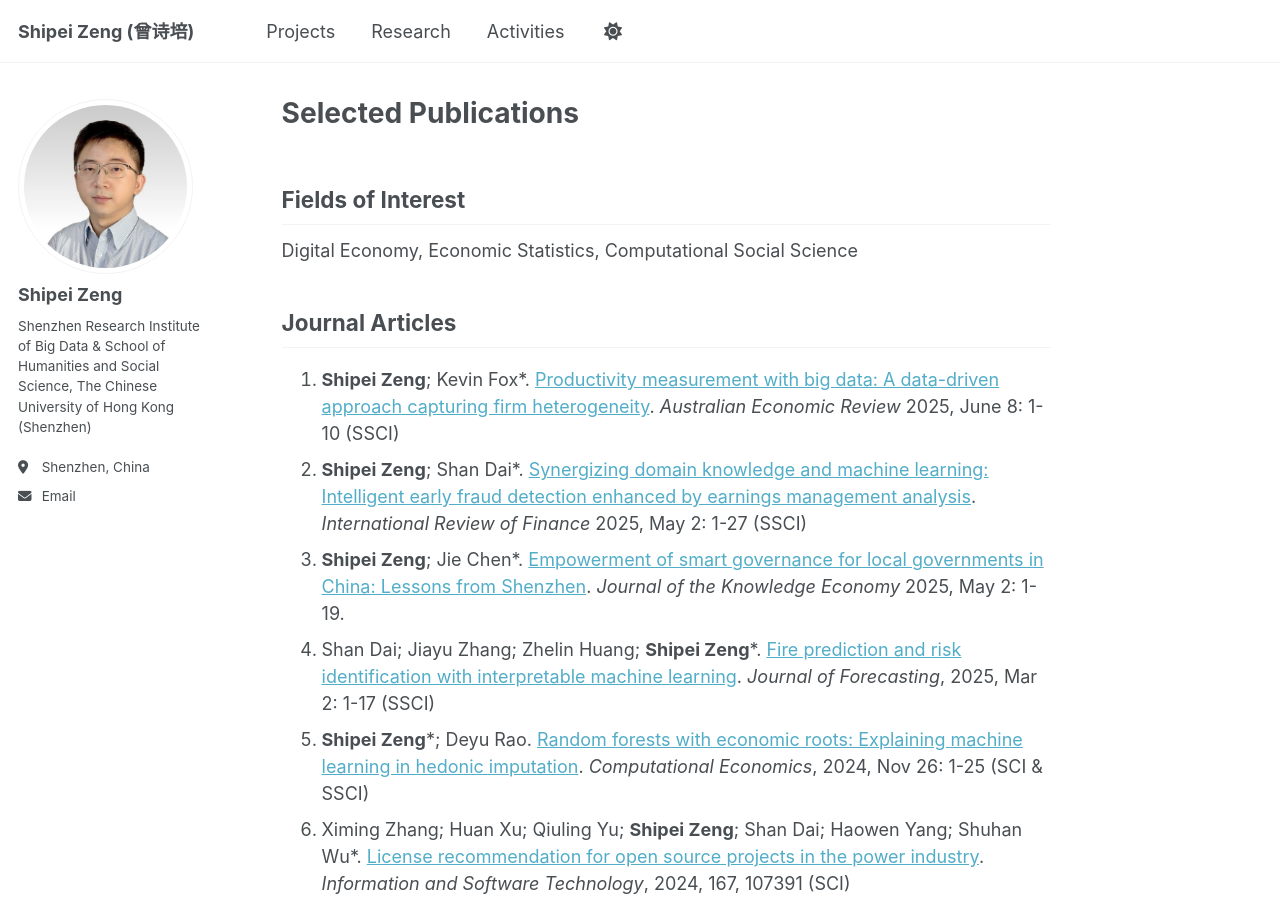
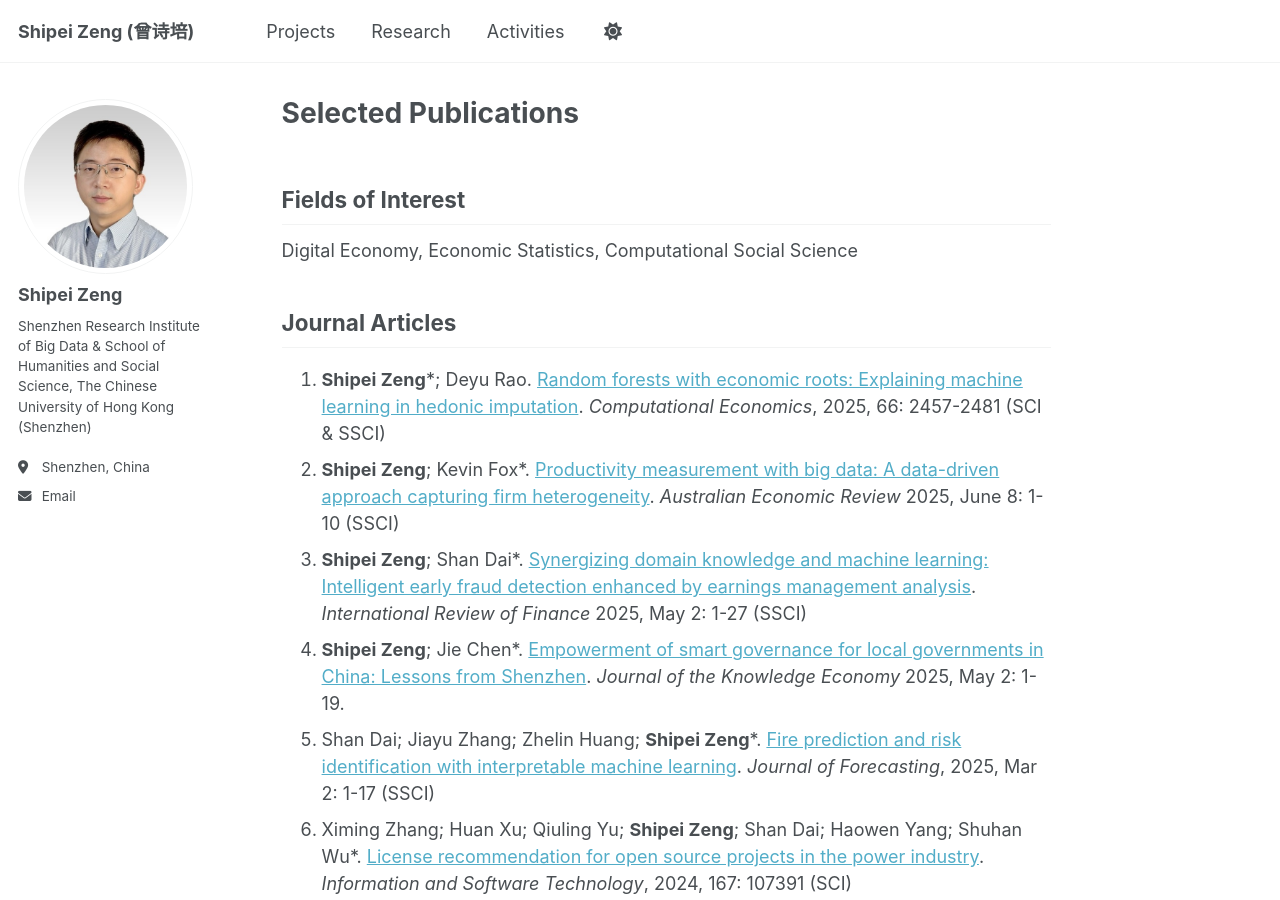
Before and after one commit to shipei-zeng/shipei-zeng.github.io, a Jekyll site: the page built from _pages/research.md, in a window 1280 px wide and 900 px high. Built offline with Jekyll 4.4.1, drawn with Linux system fonts in a browser that asks for light colours; a script that is not in the unit is left out; part of the change alters nothing that is shown; some of the changed text lies outside the part shown.

Commit message:
Update research.md

```diff
--- a/_pages/research.md
+++ b/_pages/research.md
@@ -8,12 +8,12 @@ Digital Economy, Economic Statistics, Computational Social Science
 
 Journal Articles
 ------
+1. __Shipei Zeng__\*; Deyu Rao. [Random forests with economic roots: Explaining machine learning in hedonic imputation](https://link.springer.com/article/10.1007/s10614-024-10798-9). _Computational Economics_, 2025, 66: 2457-2481 (SCI & SSCI)
 1. __Shipei Zeng__; Kevin Fox\*. [Productivity measurement with big data: A data-driven approach capturing firm heterogeneity](https://onlinelibrary.wiley.com/doi/10.1111/1467-8462.70014). _Australian Economic Review_ 2025, June 8: 1-10 (SSCI)
 1. __Shipei Zeng__; Shan Dai\*. [Synergizing domain knowledge and machine learning: Intelligent early fraud detection enhanced by earnings management analysis](https://onlinelibrary.wiley.com/doi/full/10.1111/irfi.70021). _International Review of Finance_ 2025, May 2: 1-27 (SSCI)
 1. __Shipei Zeng__; Jie Chen\*. [Empowerment of smart governance for local governments in China: Lessons from Shenzhen](https://link.springer.com/article/10.1007/s13132-025-02761-2). _Journal of the Knowledge Economy_ 2025, May 2: 1-19.
 1. Shan Dai; Jiayu Zhang; Zhelin Huang; __Shipei Zeng__\*. [Fire prediction and risk identification with interpretable machine learning](https://onlinelibrary.wiley.com/doi/10.1002/for.3266?af=R). _Journal of Forecasting_, 2025, Mar 2: 1-17 (SSCI)
-1. __Shipei Zeng__\*; Deyu Rao. [Random forests with economic roots: Explaining machine learning in hedonic imputation](https://link.springer.com/article/10.1007/s10614-024-10798-9). _Computational Economics_, 2024, Nov 26: 1-25 (SCI & SSCI)
-1. Ximing Zhang; Huan Xu; Qiuling Yu; __Shipei Zeng__; Shan Dai; Haowen Yang; Shuhan Wu\*. [License recommendation for open source projects in the power industry](https://www.sciencedirect.com/science/article/abs/pii/S095058492300246X). _Information and Software Technology_, 2024, 167, 107391 (SCI)
+1. Ximing Zhang; Huan Xu; Qiuling Yu; __Shipei Zeng__; Shan Dai; Haowen Yang; Shuhan Wu\*. [License recommendation for open source projects in the power industry](https://www.sciencedirect.com/science/article/abs/pii/S095058492300246X). _Information and Software Technology_, 2024, 167: 107391 (SCI)
 1. __Shipei Zeng__; Zhanming Chen\*; Ahmed Alsaedi; Tasawar Hayat. [Price elasticity, block tariffs, and equity of natural gas demand in China: Investigation based on household-level survey data](https://www.sciencedirect.com/science/article/abs/pii/S0959652618301458). _Journal of Cleaner Production_, 2018, 179: 441-449 (SCI)
 1. Zhanming Chen\*; __Shipei Zeng__; Leo Lester; Lin-Ting Zhang; Xiaohua Xia; Shiyun Xu\*; Ahmed Alsaedi; Tasawar Hayat. [Economic cost of China’s oil import: Welfare estimation for 2001–2015](https://www.sciencedirect.com/science/article/abs/pii/S0921344918300399). _Resources, Conservation and Recycling_, 2018, 132: 158-167 (SCI)
 1. __Shipei Zeng__; Zhanming Chen\*. [Impact of fossil fuel subsidy reform in China: Estimations of household welfare effects based on 2007–2012 data](https://www.tandfonline.com/doi/full/10.1080/20954816.2016.1218669). _Economic and Political Studies_, 2016, 4: 299-318
@@ -46,11 +46,12 @@ Book Chapters
 Patents
 ------
 1. Coordinate coding-based quantitative index system generation and diagnosis: method and system, ZL202310339635.3
-2. Text analysis-based scientific research project output evaluation and acceptance: method and system, ZL202211251387.9
-3. Credit evaluation: method, apparatus, and storage medium, CN202510682938.4
-4. Telephone number recognition: method, apparatus, electronic device, and storage medium, CN202510117371.6
-5. Enterprise evaluation accuracy enhancement: method, apparatus, computer device, and medium, CN202311395648.9
-6. Multi-source data fusion machine learning for fire prediction and hazard identification: method and system, CN202210977272.1
+1. Text analysis-based scientific research project output evaluation and acceptance: method and system, ZL202211251387.9
+1. Quantifiable indicator system construction based on semantic extraction and alignment: method and apparatus, CN202511277341.8
+1. Credit evaluation: method, apparatus, and storage medium, CN202510682938.4
+1. Telephone number recognition: method, apparatus, electronic device, and storage medium, CN202510117371.6
+1. Enterprise evaluation accuracy enhancement: method, apparatus, computer device, and medium, CN202311395648.9
+1. Multi-source data fusion machine learning for fire prediction and hazard identification: method and system, CN202210977272.1
 
 
 Coding
```
